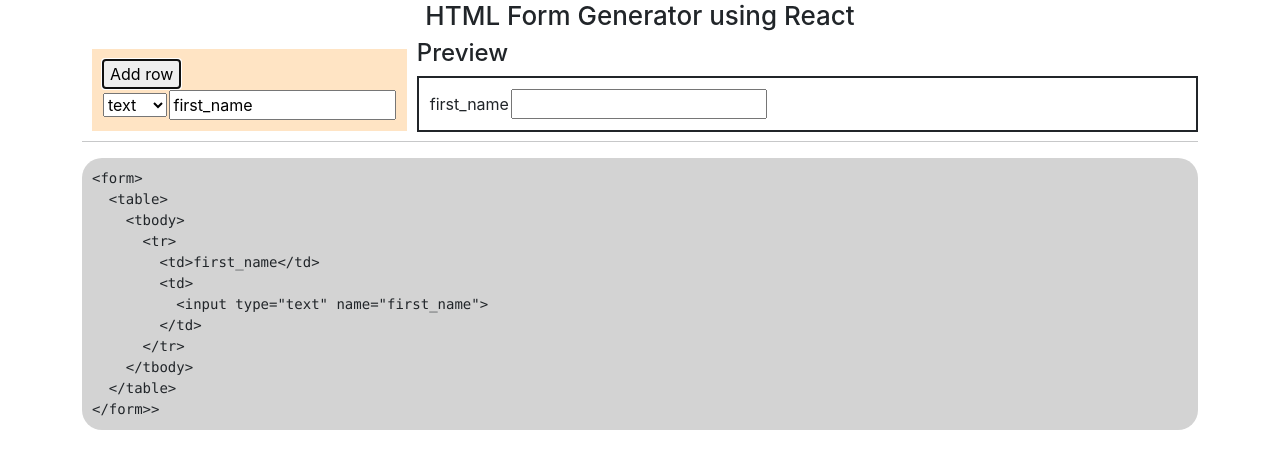
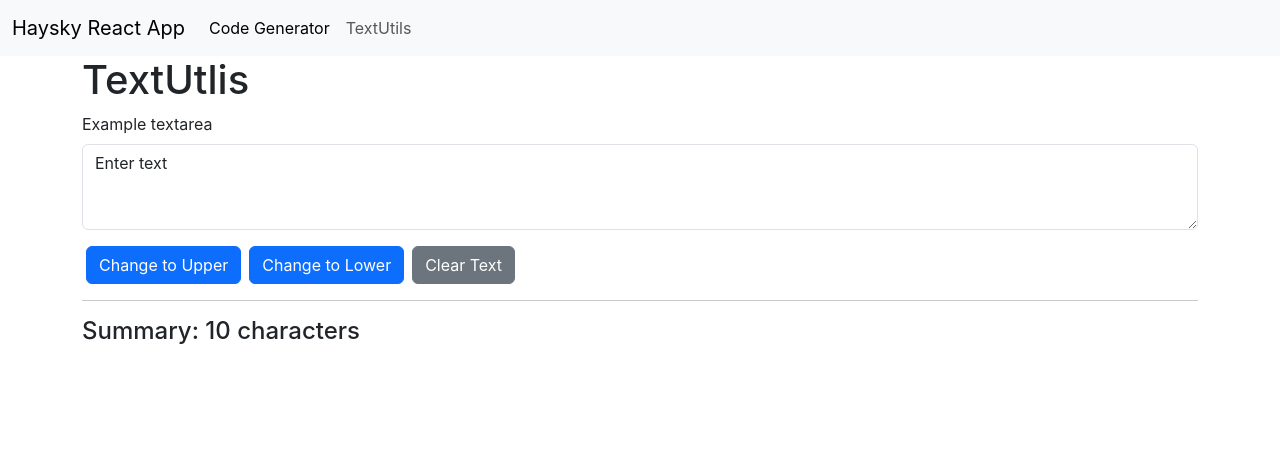
Before and after one commit to hayskytech/code-generator-react, a React (Create React App) app: page /textutils in a window 1280 px wide. Shown: the top 468 px of the page. Built offline with nearby package versions, Linux system fonts and the light colour scheme.

Commit message:
added router

```diff
--- a/package.json
+++ b/package.json
@@ -6,11 +6,15 @@
     "@testing-library/jest-dom": "^5.16.5",
     "@testing-library/react": "^13.4.0",
     "@testing-library/user-event": "^13.5.0",
+    "localforage": "^1.10.0",
+    "match-sorter": "^6.3.1",
     "react": "^18.2.0",
     "react-dom": "^18.2.0",
+    "react-router-dom": "^6.10.0",
     "react-scripts": "5.0.1",
     "sass": "^1.62.0",
     "scss": "^0.2.4",
+    "sort-by": "^1.2.0",
     "uuid": "^9.0.0",
     "web-vitals": "^2.1.4"
   },
--- a/src/App.js
+++ b/src/App.js
@@ -1,14 +1,25 @@
 import './App.css';
-// import CodeGen from './components/CodeGen';
-// import Textform from './components/Textform';
 
+import Textform from './components/Textform';
+import ReactDOM from "react-dom/client";
+import { BrowserRouter, Route, Routes } from 'react-router-dom';
 import React, { useState } from 'react';
 import CodeGen from './components/CodeGen';
+import NavBar from './components/NavBar';
 function App() {
 
 	return (
 		<>
-			<CodeGen />
+			<BrowserRouter>
+				<Routes>
+					<Route path="/" element={<NavBar />}>
+						<Route index element={<CodeGen />} />
+						{/* <Route path="blogs" element={<Blogs />} /> */}
+						<Route path="textutils" element={<Textform />} />
+						{/* <Route path="*" element={<NoPage />} /> */}
+					</Route>
+				</Routes>
+			</BrowserRouter>
 		</>
 	);
 }
--- a/src/components/CodeGen.js
+++ b/src/components/CodeGen.js
@@ -74,8 +74,26 @@ export default function CodeGen() {
 										<select onChange={handleTypeChange} value={item.type} id={item.index}>
 											<option value="text">text</option>
 											<option value="date">date</option>
+											<option value="datetime-local">datetime-local</option>
+											<option value="email">email</option>
+											<option value="number">number</option>
+											<option value="range">range</option>
+											<option value="radio">radio</option>
+											<option value="password">password</option>
+											<option value="submit">submit</option>
+											<option value="file">file</option>
+											<option value="button">button</option>
+											<option value="checkbox">checkbox</option>
 											<option value="color">color</option>
-											<option value="submit">submit</option>
+											<option value="hidden">hidden</option>
+											<option value="image">image</option>
+											<option value="month">month</option>
+											<option value="reset">reset</option>
+											<option value="search">search</option>
+											<option value="tel">tel</option>
+											<option value="time">time</option>
+											<option value="url">url</option>
+											<option value="week">week</option>
 										</select>
 									</td>
 									<td>
--- /dev/null
+++ b/src/components/NavBar.js
@@ -0,0 +1,30 @@
+import React from 'react'
+import ReactDOM from "react-dom/client";
+import { BrowserRouter, Route, Routes } from 'react-router-dom';
+import { Outlet, Link } from 'react-router-dom'
+
+export default function NavBar() {
+	return (
+		<div>
+			<nav className="navbar navbar-expand-lg bg-body-tertiary">
+				<div className="container-fluid">
+					<a className="navbar-brand" href="">Haysky React App</a>
+					<button className="navbar-toggler" type="button" data-bs-toggle="collapse" data-bs-target="#navbarSupportedContent" aria-controls="navbarSupportedContent" aria-expanded="false" aria-label="Toggle navigation">
+						<span className="navbar-toggler-icon"></span>
+					</button>
+					<div className="collapse navbar-collapse" id="navbarSupportedContent">
+						<ul className="navbar-nav me-auto mb-2 mb-lg-0">
+							<li className="nav-item">
+								<Link className="nav-link active" aria-current="page" to="/">Code Generator</Link>
+							</li>
+							<li className="nav-item">
+								<Link className="nav-link" to="/textutils">TextUtils</Link>
+							</li>
+						</ul>
+					</div>
+				</div>
+			</nav>
+			<Outlet />
+		</div>
+	)
+}
--- a/src/components/Textform.js
+++ b/src/components/Textform.js
@@ -18,7 +18,7 @@ export default function Textform() {
 		setText(event.target.value)
 	}
 	return (
-		<div className="ym-6">
+		<div className="container ym-6">
 			<h1>TextUtlis</h1>
 			<div className="mb-3">
 				<label htmlFor="exampleFormControlTextarea1" className="form-label">Example textarea</label>
```
Also changed, not shown: 1 other file (tests, documents, lock files or other folders).
